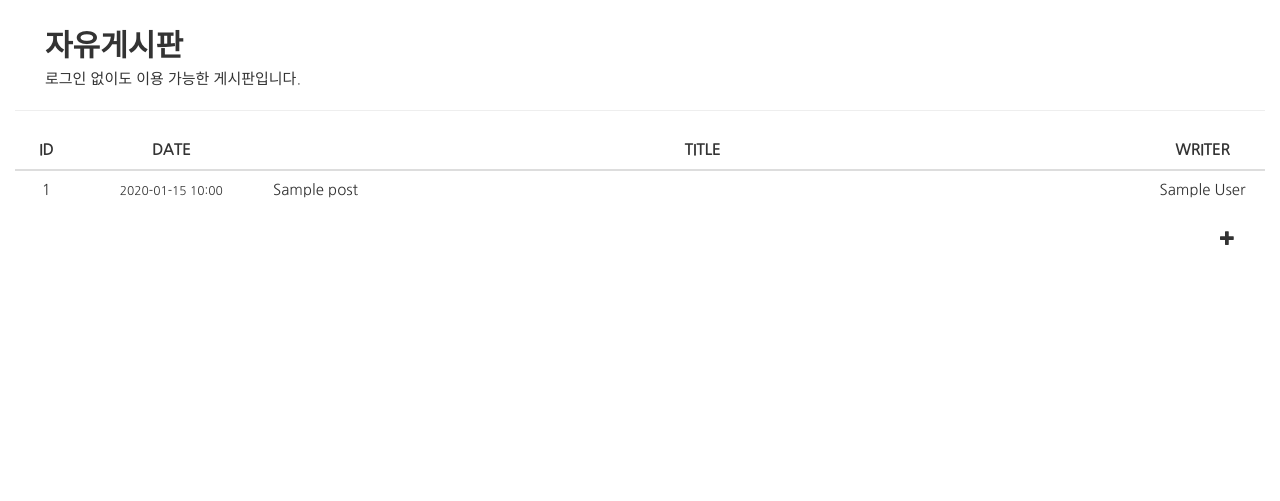
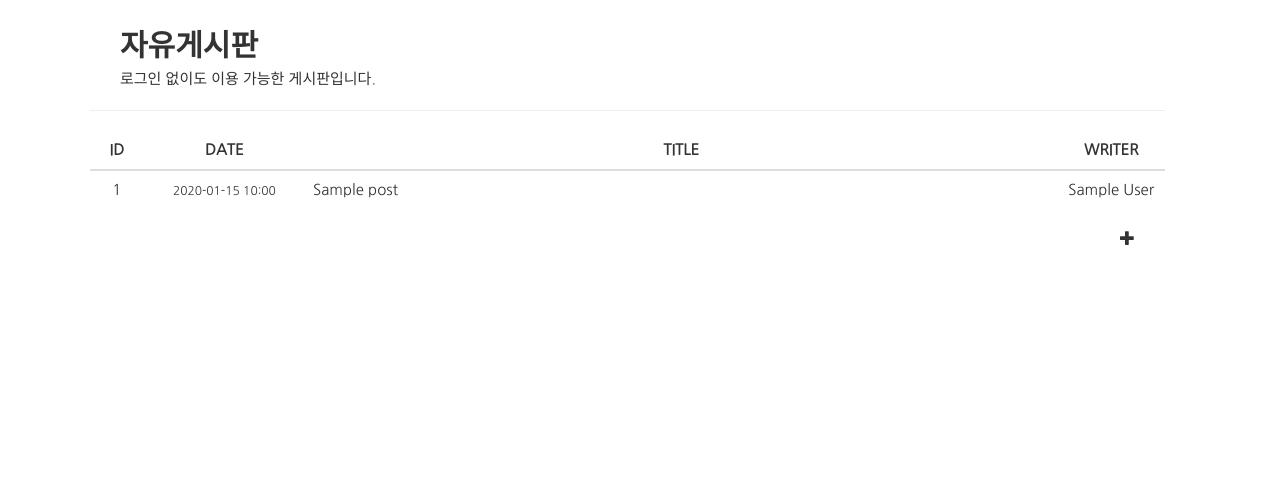
Before and after one commit to yuraham/portp, a Django app: page /blog/list in a window 1280 px wide. Shown: the part 214-715 px from the top of the page. Run offline with Django 3.2, Linux system fonts and the light colour scheme; tables that the repository leaves empty hold one stand-in row (values such as "Sample post"); some libraries are stand-ins or nearby versions; some web fonts are replaced.

Commit message:
20180903.

```diff
--- a/blog/static/css/list.css
+++ b/blog/static/css/list.css
@@ -3,7 +3,9 @@
     justify-content: center;
     flex-direction: column;
     flex: nowrap;
-    width: 100%;
+    width: 86%;
+    margin-left: 6%;
+    margin-right: 8%;
 }
 .listCont {
     width: 100%;
--- a/blog/templates/blog/blog_canvas.html
+++ b/blog/templates/blog/blog_canvas.html
@@ -77,11 +77,6 @@
                                 종합적으로 기본적으로 배운 내용에서 응용해 나가는 게 더욱 어렵다는 걸 깨달았습니다.
                             </p>
 
-                            <p class="innerP">
-                                이 포트폴리오를 작성하면서 가장 먼저 만들었던 프로그램인 만큼, 완성했을 때의 기쁨은 아직도 잊을 수 없습니다. 물론 부족한 점도 있고, 아직 보완해야 할 곳도 많다는 걸 잊지 않았습니다.
-                                주기적으로 업데이트 예정입니다.
-                            </p>
-
                             <p class="innerP lasP">-2018.08.31</p>
                         </div>
                     </div>
```
